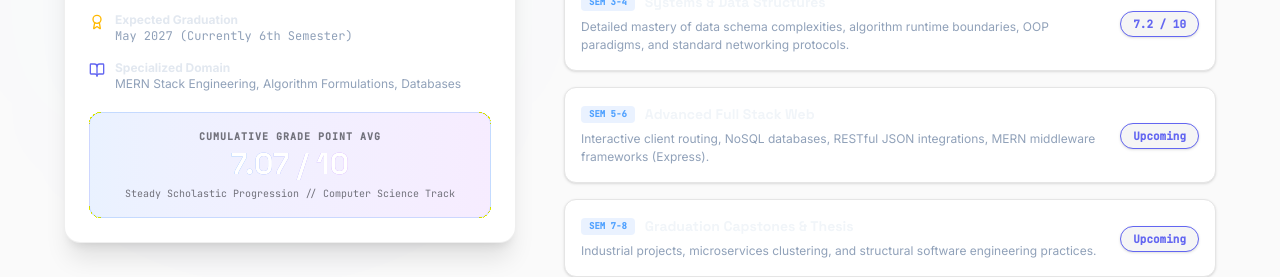
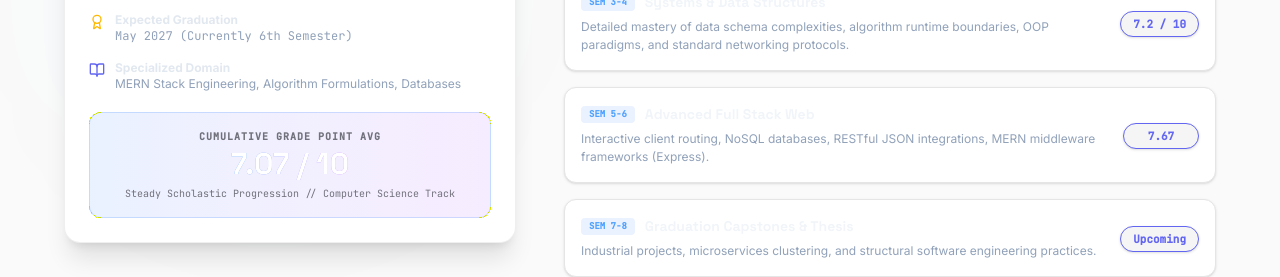
Before and after one commit to amankumar849/my-portfolio-website997, a React (Vite) app: page / in a window 1280 px wide. Shown: the part 5960-6237 px from the top of the page. Built offline with nearby package versions, Linux system fonts and the light colour scheme.

Commit message:
Update GPA for Sem 5-6 in Education component

```diff
--- a/src/components/Education.tsx
+++ b/src/components/Education.tsx
@@ -5,7 +5,7 @@ export default function Education() {
   const semesters = [
     { sem: 'Sem 1-2', gpa: '6.6 / 10', title: 'Foundational Sciences', desc: 'Introductions to discrete equations, engineering physics, procedural algorithms, C++ modeling, logic design.' },
     { sem: 'Sem 3-4', gpa: '7.2 / 10', title: 'Systems & Data Structures', desc: 'Detailed mastery of data schema complexities, algorithm runtime boundaries, OOP paradigms, and standard networking protocols.' },
-    { sem: 'Sem 5-6', gpa: 'Upcoming', title: 'Advanced Full Stack Web', desc: 'Interactive client routing, NoSQL databases, RESTful JSON integrations, MERN middleware frameworks (Express).' },
+    { sem: 'Sem 5-6', gpa: '7.67', title: 'Advanced Full Stack Web', desc: 'Interactive client routing, NoSQL databases, RESTful JSON integrations, MERN middleware frameworks (Express).' },
     { sem: 'Sem 7-8', gpa: 'Upcoming', title: 'Graduation Capstones & Thesis', desc: 'Industrial projects, microservices clustering, and structural software engineering practices.' },
   ];
 
```
